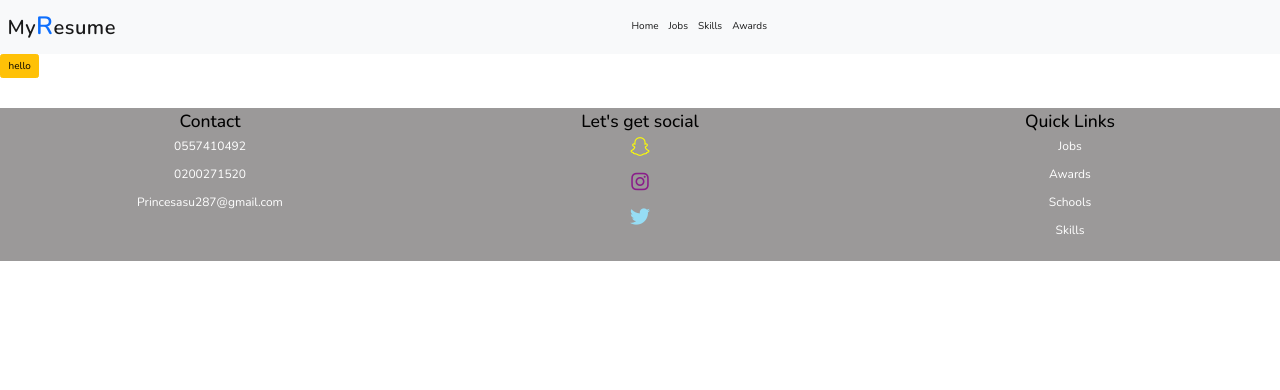
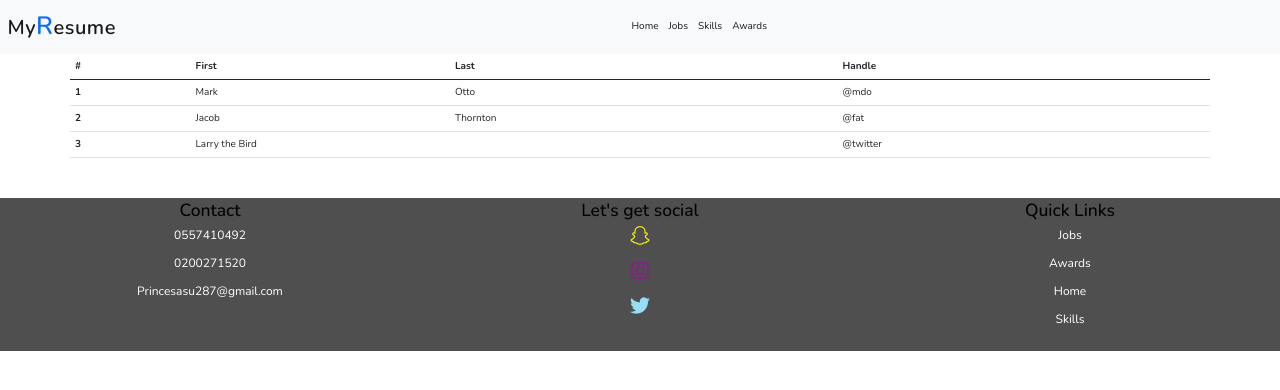
Before and after one commit to Sonnysam/prince, a plain HTML site: page schools.html in a window 1280 px wide. Drawn offline with nearby package versions, Linux system fonts and the light colour scheme; files that its build step writes are made by us from their sources.

Commit message:
table added

```diff
--- a/mycss.css
+++ b/mycss.css
@@ -66,7 +66,7 @@ p.hello-p {
    left: 0;
    bottom: 0;
    width: 100%;
-   background-color: rgb(155, 153, 153);
+   background-color: rgba(36, 34, 34, 0.795);
    color: white;
    text-align: center;
 }
--- a/schools.html
+++ b/schools.html
@@ -41,7 +41,40 @@
   </div>
 </nav>
 
-    <div class="btn btn-warning">hello</div>
+    <!-- <div class="btn btn-warning">hello</div> -->
+    <div class="container">
+      <div class="row">
+        <table class="table">
+  <thead>
+    <tr>
+      <th scope="col">#</th>
+      <th scope="col">First</th>
+      <th scope="col">Last</th>
+      <th scope="col">Handle</th>
+    </tr>
+  </thead>
+  <tbody>
+    <tr>
+      <th scope="row">1</th>
+      <td>Mark</td>
+      <td>Otto</td>
+      <td>@mdo</td>
+    </tr>
+    <tr>
+      <th scope="row">2</th>
+      <td>Jacob</td>
+      <td>Thornton</td>
+      <td>@fat</td>
+    </tr>
+    <tr>
+      <th scope="row">3</th>
+      <td colspan="2">Larry the Bird</td>
+      <td>@twitter</td>
+    </tr>
+  </tbody>
+</table>
+      </div>
+    </div>
 
 
       <!-- FOOTER SECTION -->
@@ -63,7 +96,7 @@
             <h3>Quick Links</h3>
             <p class="fot"><a href="jobs.html" class="link">Jobs</a></p>
             <p class="fot"><a href="awards.html" class="link">Awards</a></p>
-            <p class="fot"><a href="schools.html" class="link">Schools</a></p>
+            <p class="fot"><a href="index.html" class="link">Home</a></p>
             <p class="fot"><a href="skills.html" class="link">Skills</a></p>
           </div>
         </div>
```
Also changed, not shown: awards.html (+1 -1 lines), skills.html (+1 -1 lines).
